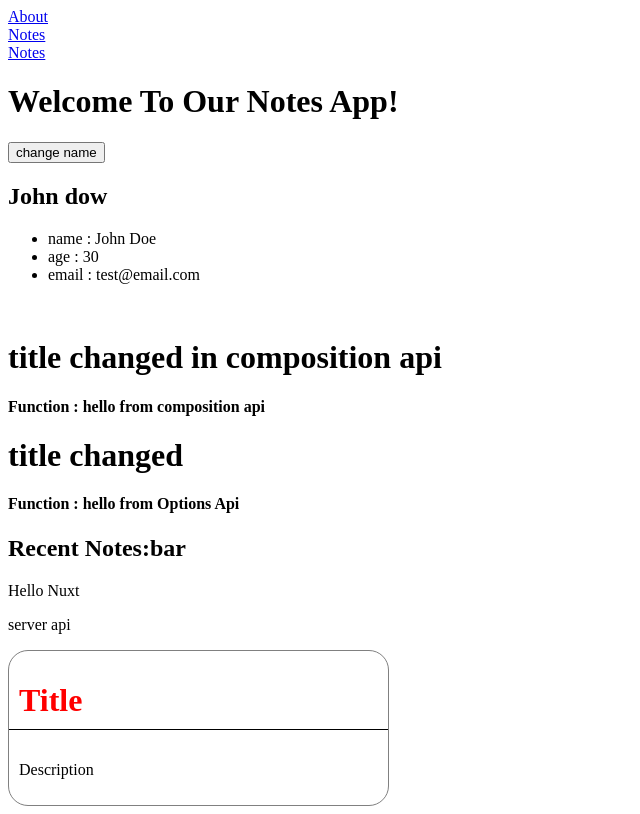
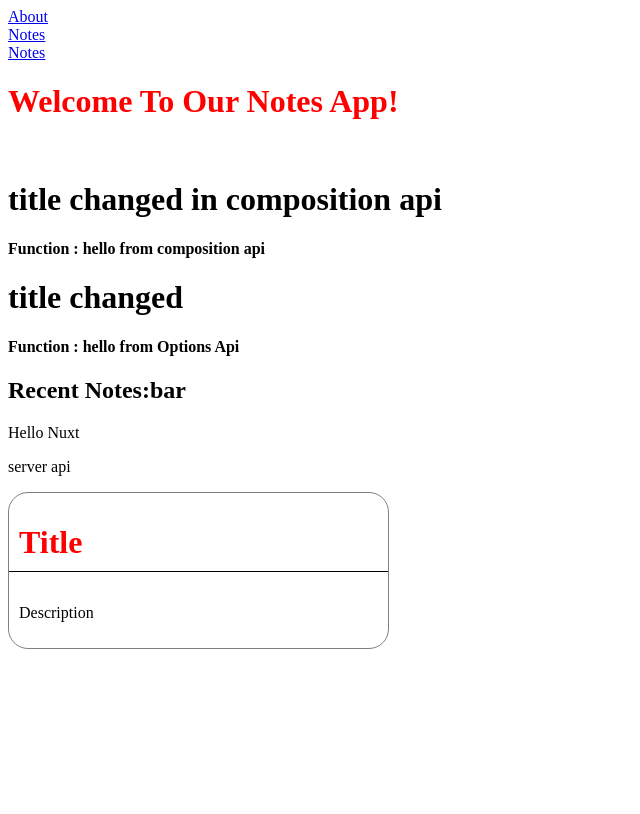
Before and after one commit to msd-pan/nuxt-test, a Nuxt app: page / in a window 1280 px wide. Shown: the whole page, without its empty margins (0-640 px from the left). Built offline with nearby package versions, Linux system fonts and the light colour scheme; no server answers.

Commit message:
Lifecycle and hooks

```diff
--- a/components/Banner.vue
+++ b/components/Banner.vue
@@ -1,30 +1,24 @@
 <template>
-  <h1 v-debug>Welcome To Our Notes App!</h1>
-  <button @click="fullName = 'Carlos cold'">change name</button>
-  <h2>{{ fullName }}</h2>
-
-  <ul>
-    <li v-for="(value, key) in user" :key="key">{{ key }} : {{ value }}</li>
-  </ul>
+  <h1 v-debug :class="isRed ? 'is-red' : 'is-green'" @click="isRed = !isRed">
+    Welcome To Our Notes App!
+  </h1>
 </template>
 <script setup>
-const firstName = ref("John");
-const lastName = ref("dow");
+const isRed = ref(true);
 
-const fullName = computed({
-  get: () => {
-    return `${firstName.value} ${lastName.value}`;
+watch(
+  isRed,
+  (newV, preV) => {
+    console.log(`new: ${newV} pre: ${preV}`);
   },
-  set: (name) => {
-    const names = name.split(" ");
-    firstName.value = names[0];
-    lastName.value = names[names.length - 1];
-  },
-});
-
-const user = reactive({
-  name: "John Doe",
-  age: 30,
-  email: "test@email.com",
-});
+  { once: true }
+);
 </script>
+<style scoped>
+.is-red {
+  color: red;
+}
+.is-green {
+  color: green;
+}
+</style>
```
